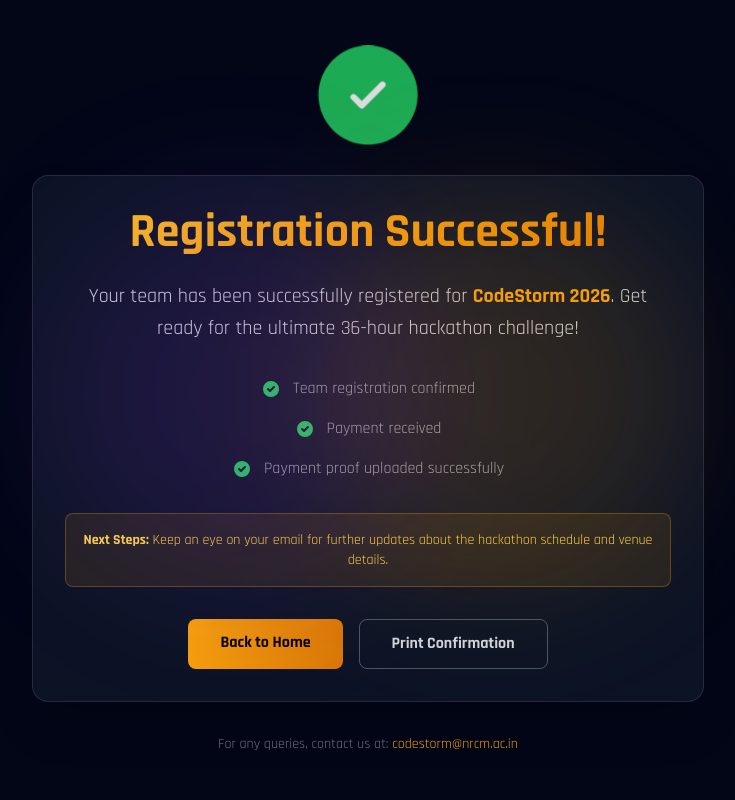
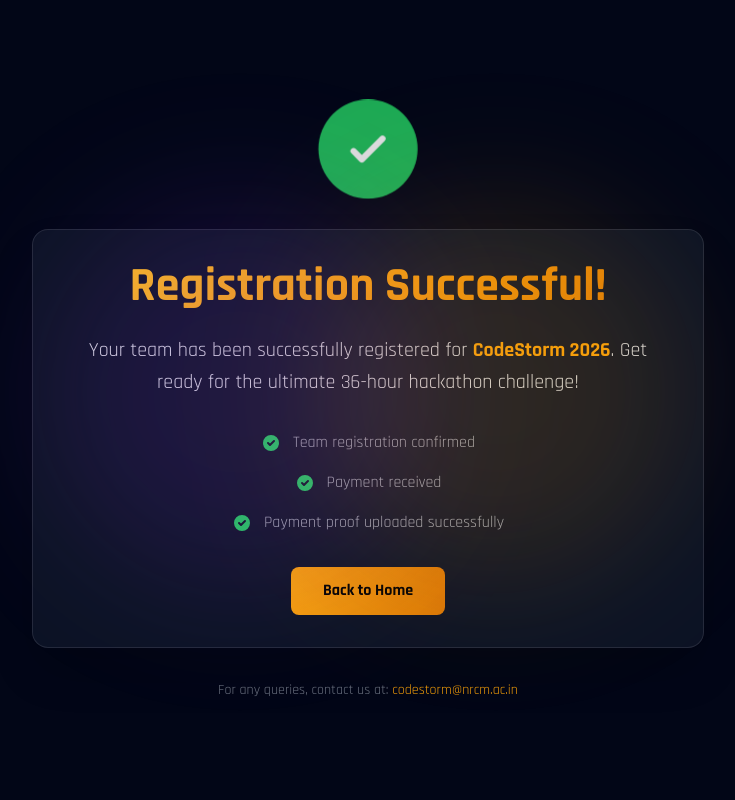
Before and after one commit to PashamDhanushReddy/cs_2k26, a Django app: page /registration-success in a window 1280 px wide. Shown: the whole page, without its empty margins (272-1007 px from the left). Run offline with Django 5.2, Linux system fonts and the light colour scheme; some libraries are stand-ins or nearby versions.

Commit message:
Devudaa ide last 123

```diff
--- a/website/templates/website/registration_success.html
+++ b/website/templates/website/registration_success.html
@@ -36,7 +36,6 @@
 <body class="min-h-screen flex items-center justify-center">
     <div class="container mx-auto px-4">
         <div class="max-w-2xl mx-auto text-center">
-            <!-- Success Icon -->
             <div class="mb-8 success-animation">
                 <div class="w-24 h-24 bg-green-500 rounded-full flex items-center justify-center mx-auto mb-4">
                     <svg class="w-12 h-12 text-white" fill="none" stroke="currentColor" viewBox="0 0 24 24">
@@ -45,7 +44,6 @@
                 </div>
             </div>
 
-            <!-- Success Message -->
             <div class="glass-panel rounded-2xl p-8 shadow-2xl">
                 <h1 class="text-4xl md:text-5xl font-bold font-orbitron gradient-text mb-6">Registration Successful!</h1>
                 <p class="text-xl text-gray-300 mb-8 leading-relaxed">
@@ -74,23 +72,13 @@
                     </div>
                 </div>
 
-                <div class="bg-amber-500/10 border border-amber-500/30 rounded-lg p-4 mb-8">
-                    <p class="text-amber-300 text-sm">
-                        <strong>Next Steps:</strong> Keep an eye on your email for further updates about the hackathon schedule and venue details.
-                    </p>
-                </div>
-
                 <div class="flex flex-col sm:flex-row gap-4 justify-center">
-                    <a href="{% url 'home' %}" class="bg-gradient-to-r from-amber-500 to-amber-600 hover:from-amber-600 hover:to-amber-700 text-black font-bold py-3 px-8 rounded-lg font-orbitron transition-all duration-300 transform hover:scale-105">
+                    <a href="https://nrcmec.org/CS2026/" class="bg-gradient-to-r from-amber-500 to-amber-600 hover:from-amber-600 hover:to-amber-700 text-black font-bold py-3 px-8 rounded-lg font-orbitron transition-all duration-300 transform hover:scale-105">
                         Back to Home
                     </a>
-                    <button onclick="window.print()" class="border border-gray-600 hover:border-amber-500 text-gray-300 hover:text-amber-500 font-bold py-3 px-8 rounded-lg transition-all duration-300">
-                        Print Confirmation
-                    </button>
                 </div>
             </div>
 
-            <!-- Additional Info -->
             <div class="mt-8 text-center">
                 <p class="text-gray-500 text-sm">
                     For any queries, contact us at: <span class="text-amber-500">codestorm@nrcm.ac.in</span>
@@ -99,7 +87,6 @@
         </div>
     </div>
 
-    <!-- Background Animation -->
     <div class="fixed inset-0 pointer-events-none z-0">
         <div class="absolute top-1/4 left-1/4 w-96 h-96 bg-purple-600/20 rounded-full mix-blend-screen filter blur-3xl animate-pulse"></div>
         <div class="absolute top-1/4 right-1/4 w-96 h-96 bg-amber-500/20 rounded-full mix-blend-screen filter blur-3xl animate-pulse animation-delay-2000"></div>
```
